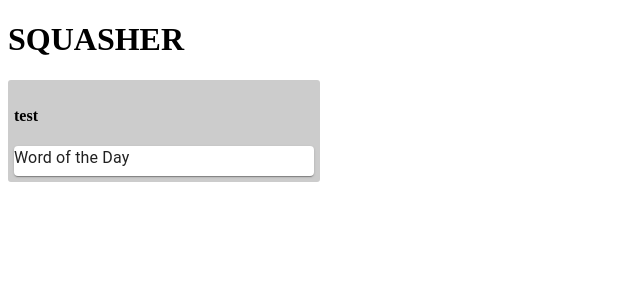
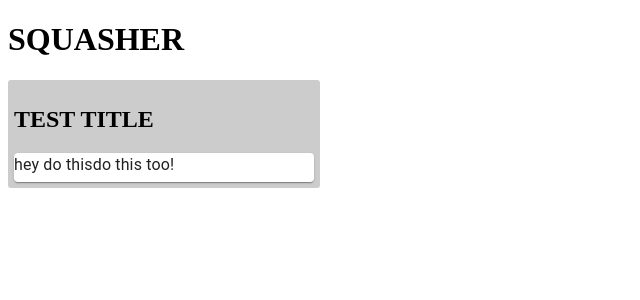
Before and after one commit to bellola/squasher, a React (Create React App) app: page / in a window 1280 px wide. Shown: the top 300 px of the page, without its empty margins (0-640 px from the left). Built offline with nearby package versions, Linux system fonts and the light colour scheme.

Commit message:
working without redux

```diff
--- a/src/components/Card.js
+++ b/src/components/BugCard.js
@@ -3,11 +3,12 @@ import Card from '@material-ui/core/Card';
 import Typography from '@material-ui/core/Typography';
 
 function BugCard(props){
+  console.log(props)
     return(
         <Card>
 
           <Typography gutterBottom>
-            Word of the Day
+            {props.card.map(card=>card.text)}
           </Typography>
 
       </Card>
--- a/src/components/List.js
+++ b/src/components/List.js
@@ -1,19 +1,70 @@
-import React from 'react'
-import BugCard from './Card'
+import React, {Component} from 'react'
+import BugCard from './BugCard'
 
 
-function List(props){
-    return(
-        <div style={styles.container}>
-            <h4>{props.title}</h4>
-            <BugCard />
+// function List(props){
+//     return(
+//         <div style={styles.container}>
+//             <h4>{props.title}</h4>
+//             <BugCard />
 
-        </div>
+//         </div>
 
 
 
-   )
+//    )
+// }
+
+
+
+
+
+class List extends Component {
+
+    constructor(props) {
+        super(props);
+
+        this.state = {
+         list:[
+            {
+                title:'TEST TITLE',
+                id:0,
+                cards:[
+                   {
+                       id:0,
+                    text:"hey do this"
+                   },
+                   {
+                       id:1,
+                       text:"do this too!"
+                   }
+                ]
+            }
+        ]
+        };
+
+      }
+
+
+    render(){
+
+        let myList = this.state.list
+
+        return(
+            <div style={styles.container}>
+
+                {myList.map(list =>
+                <div>
+                <h2>{list.title}</h2>
+                <BugCard  card={list.cards} />
+                </div>
+                    )}
+
+             </div>
+        )
+    }
 }
+
 
 const styles ={
     container: {
@@ -25,4 +76,7 @@ const styles ={
     }
 }
 
+
+
+
 export default List
--- a/src/reducers/index.js
+++ b/src/reducers/index.js
@@ -1,3 +1,6 @@
 import {combineReducers} from 'redux'
+import listReducer from './listReducer'
 
-export default combineReducers({})
+export default combineReducers({
+    list: listReducer
+})
--- /dev/null
+++ b/src/reducers/listReducer.js
@@ -0,0 +1,25 @@
+const initialState = [
+    {
+        title:'TEST TITLE',
+        id:0,
+        cards:[
+           {
+               id:0,
+            text:"hey do this"
+           },
+           {
+               id:1,
+               text:"do this too!"
+           }
+        ]
+    }
+]
+
+const listReducer = (state = initialState, action) => {
+    switch (action.type) {
+        default:
+            return state
+    }
+}
+
+export default listReducer;
--- a/src/store/index.js
+++ b/src/store/index.js
@@ -1,8 +1,8 @@
 import {createStore} from 'redux'
-
-const reducer = () => {}
+import rootReducer from '../reducers'
 
 
-const store = createStore(reducer)
+
+const store = createStore(rootReducer)
 
 export default store
```
